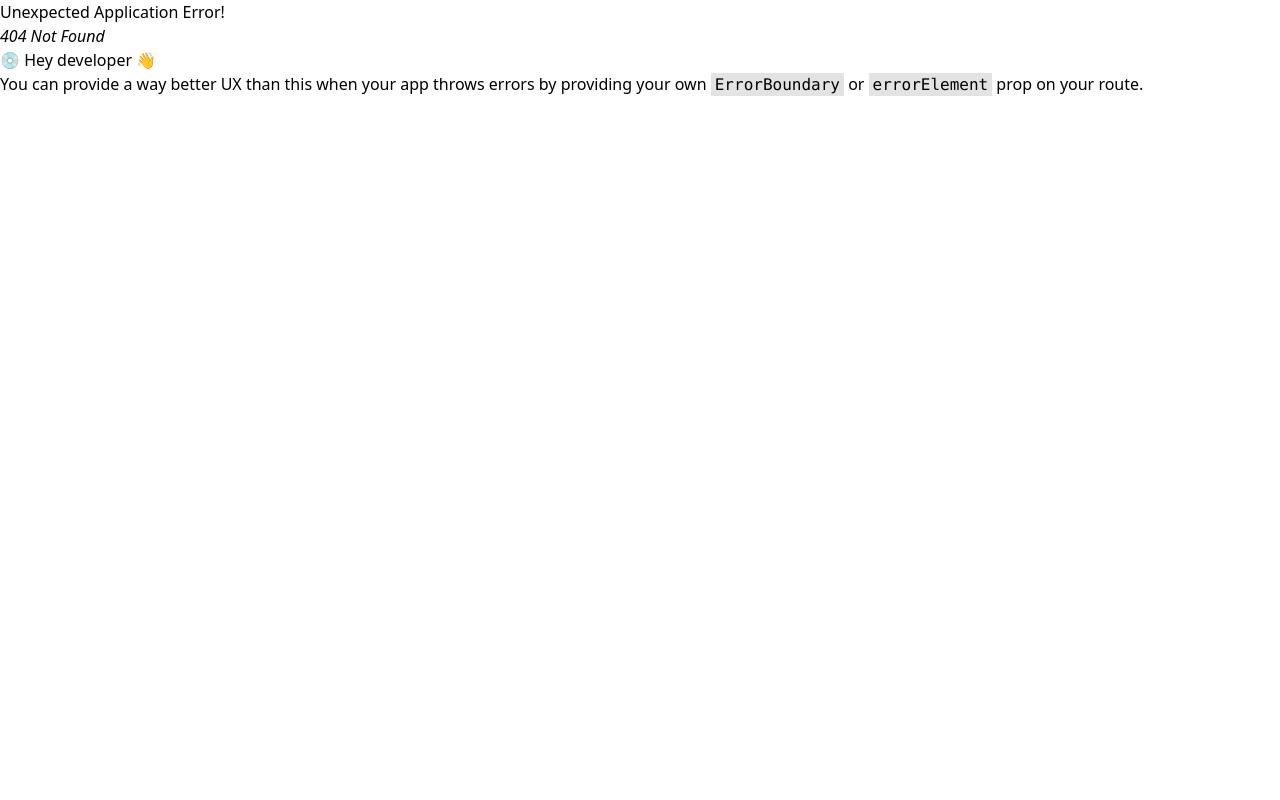
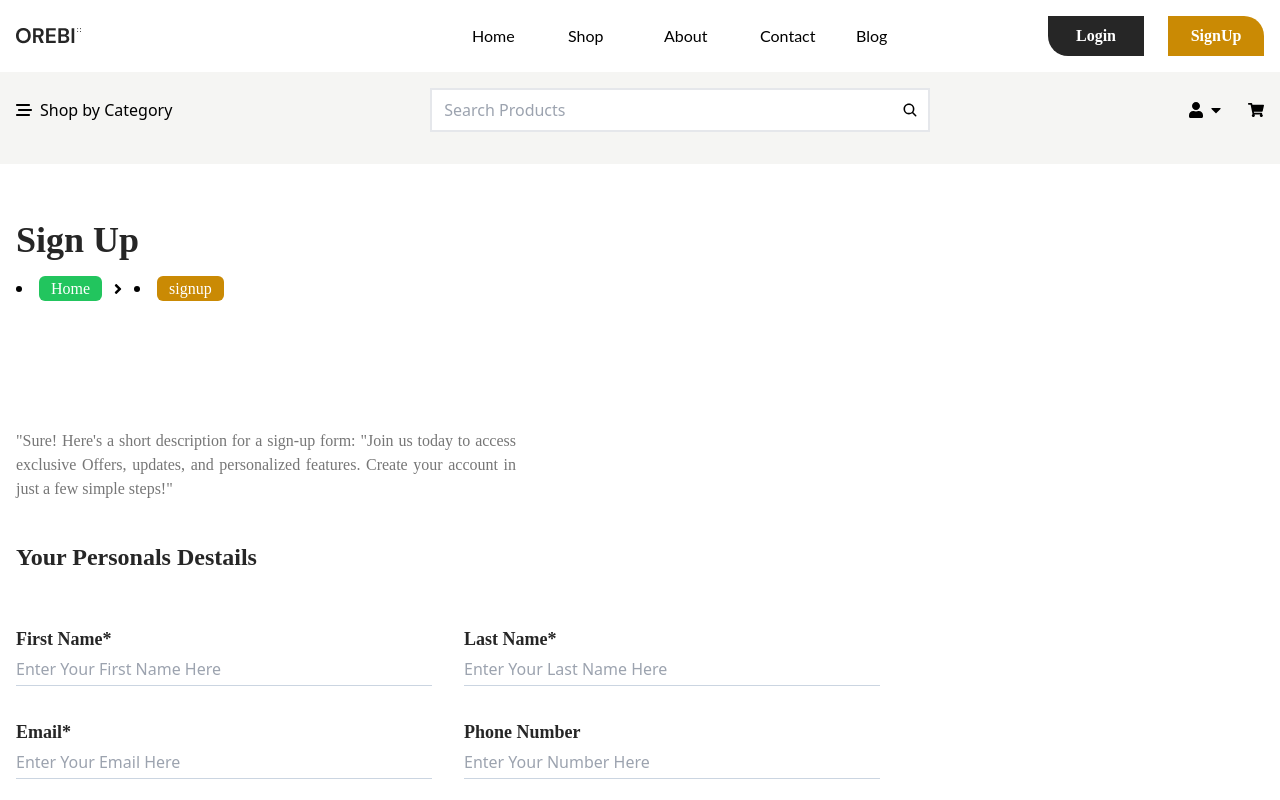
Before and after one commit to mahmudulhasanprodan/OrebiFinal, a React (Vite) app: page /signup in a window 1280 px wide. Before the commit this address had no page. Shown: the top 800 px of the page. Built offline with nearby package versions, Linux system fonts and the light colour scheme.

Commit message:
Contact Page Done

```diff
--- a/src/App.jsx
+++ b/src/App.jsx
@@ -3,6 +3,8 @@ import Home from './Pages/Home/Home';
 import RouteLayout from './RouteLayout/RouteLayout';
 import Shop from './Pages/Shop/Shop';
 import Login from './Pages/Login/Login';
+import Contact from './Pages/Contact/Contact';
+import SignUp from './Pages/SignUp/SignUp';
 
 import {
   createBrowserRouter,
@@ -17,6 +19,8 @@ const router = createBrowserRouter(
       <Route index element={<Home />}></Route>
       <Route path="/shop" element={<Shop />}></Route>
       <Route path="/login" element={<Login />}></Route>
+      <Route path="/contact" element={<Contact />}></Route>
+      <Route path="/signup" element={<SignUp />}></Route>
     </Route>
   ),
 );
--- /dev/null
+++ b/src/ContactComponent/ContactDetails/ContactDetails.jsx
@@ -0,0 +1,95 @@
+import React from 'react'
+import BreadCrumb from '../../CommonComponent/BreadCrumb/BreadCrumb';
+
+const ContactDetails = ({Title}) => {
+  return (
+    <>
+      <div>
+        <div className="container">
+          <div className="px-4 2xl:px-0">
+            <div className="pb-28 py-14">
+              <div>
+                <h2 className="font-DM_Sans text-4xl font-bold text-Btn_Color">
+                  {Title ? Title : "Title Missing"}
+                </h2>
+              </div>
+              <div>
+                <BreadCrumb />
+              </div>
+            </div>
+            <div>
+              <div>
+                <h2 className="font-DM_Sans font-bold text-2xl text-Btn_Color">
+                  Get More Touch
+                </h2>
+              </div>
+              <div>
+                <div className="flex flex-col mt-6">
+                  <label
+                    htmlFor="#"
+                    className="font-DM_Sans font-bold text-lg text-Btn_Color"
+                  >
+                    Name
+                  </label>
+
+                  <input
+                    type="text"
+                    id="PostName"
+                    name="PostName"
+                    placeholder="Enter Your Name Here"
+                    className="w-full md:w-[400px] py-1 border-b-[1px] border-b-slate-300"
+                  />
+                </div>
+                <div className="flex flex-col mt-6">
+                  <label
+                    htmlFor="#"
+                    className="font-DM_Sans font-bold text-lg text-Btn_Color"
+                  >
+                    Email
+                  </label>
+                  <input
+                    type="email"
+                    id="PostEmail"
+                    name="PostEmail"
+                    placeholder="Enter Your Email Here"
+                    className="w-full md:w-[400px] py-1 border-b-[1px] border-b-slate-300"
+                  />
+                </div>
+                <div className="flex flex-col mt-6">
+                  <label
+                    htmlFor="#"
+                    className="font-DM_Sans font-bold text-lg text-Btn_Color pb-1"
+                  >
+                    Message
+                  </label>
+                  <textarea
+                    name="MessageText"
+                    id="MessageText"
+                    className="w-full md:w-[400px] min-h-24 border-[1px] border-slate-300"
+                  ></textarea>
+                </div>
+                <div className="mt-10">
+                  <button className="px-8 py-2 bg-Btn_Color text-Common_Color hover:bg-green-500">
+                    Post Here
+                  </button>
+                </div>
+              </div>
+            </div>
+            <div className="py-48">
+              <iframe
+                src="https://www.google.com/maps/embed?pb=!1m18!1m12!1m3!1d3640.658421623364!2d90.4121301!3d24.1486311!2m3!1f0!2f0!3f0!3m2!1i1024!2i768!4f13.1!3m3!1m2!1s0x3756762b51c4ac8d%3A0xdfdf9f4d8f5fc047!2sBhabanipur%20High%20School!5e0!3m2!1sen!2sbd!4v1738391875532!5m2!1sen!2sbd"
+                width="100%"
+                height="450"
+                allowfullscreen=""
+                loading="lazy"
+                referrerpolicy="no-referrer-when-downgrade"
+              ></iframe>
+            </div>
+          </div>
+        </div>
+      </div>
+    </>
+  );
+}
+
+export default ContactDetails
--- a/src/HomeComponent/Footer/FooterTop/FooterTop.jsx
+++ b/src/HomeComponent/Footer/FooterTop/FooterTop.jsx
@@ -6,7 +6,7 @@ import Flex from '../../../CommonComponent/Flex/Flex'
 const FooterTop = () => {
   return (
     <>
-      <div className="bg-Footer_Color text-Text_Color mt-10 px-4 xl:px-0">
+      <div className="bg-Footer_Color text-Text_Color mt-10 px-4 2xl:px-0">
         <div className="container">
           <div>
             <Flex className={"gap-x-32 md:gap-x-20 xl:gap-x-32 py-10 flex-col md:flex-row gap-y-10"}>
--- a/src/HomeComponent/Header/Header.jsx
+++ b/src/HomeComponent/Header/Header.jsx
@@ -24,9 +24,9 @@ const Header = () => {
 
 
   return (
-    <div className="bg-Common_Color fixed md:static z-10 md:z-0 w-full md:w-[100%] pl-4 xl:pl-0 md:pr-4 xl:pr-0">
+    <div className="bg-Common_Color fixed md:static z-10 md:z-0 w-full md:w-[100%]">
       <div className="container">
-        <Flex className={"items-center justify-between py-4"}>
+        <Flex className={"items-center justify-between py-4 px-4 2xl:px-0"}>
           <div className="cursor-pointer md:hidden lg:block">
             <picture>
               <img src={MainLogo} alt={MainLogo} />
@@ -114,7 +114,7 @@ const Header = () => {
           </div>
 
           <div
-            className={`cursor-pointer px-4 md:hidden md:px-0 ${MenubarOpen && "text-yellow-600"}`}
+            className={`cursor-pointer md:hidden  ${MenubarOpen && "text-yellow-600"}`}
             onClick={HandleMenuBar}
           >
             <span>
--- a/src/HomeComponent/Menu/Menu.jsx
+++ b/src/HomeComponent/Menu/Menu.jsx
@@ -29,7 +29,7 @@ const [MouseHover,setMouseHover] = useState(false);
     <>
       <div className="bg-Menu_Color py-4 pt-16 md:pt-0">
         <div className="container">
-          <Flex className={"items-center justify-between py-4 pl-4 xl:pl-0  md:pr-4 xl:pr-0"}>
+          <Flex className={"items-center justify-between py-4 px-4 2xl:px-0"}>
             <div className="relative flex cursor-pointer items-center gap-x-2">
               <div
                 className="flex items-center gap-x-2"
@@ -129,7 +129,7 @@ const [MouseHover,setMouseHover] = useState(false);
                 </span>
               </div>
             </div>
-            <div className="relative flex cursor-pointer items-center gap-x-6 px-4 md:px-0">
+            <div className="relative flex cursor-pointer items-center gap-x-6">
               <div className="flex items-center gap-x-1">
                 <span>
                   <FaUser />
--- a/src/HomeComponent/NewArrival/NewArraival.jsx
+++ b/src/HomeComponent/NewArrival/NewArraival.jsx
@@ -7,14 +7,32 @@ const NewArraival = () => {
     <>
       <div className="py-10">
         <div className="container">
-          <div className="shadow-ArrivalShadow h-auto md:h-[400px] w-full bg-Common_Color overflow-hidden">
+          <div className="shadow-ArrivalShadow h-auto sm:px-4 2xl:px-0  w-full bg-Common_Color overflow-hidden">
             <div className="">
               <div className="border-b-[1px] border-gray-300 flex items-center justify-between pr-3">
-                <h2 className="p-4 font-Lato text-2xl font-bold tracking-tighter text-Btn_Color"> New Arrival</h2>
-                <button className="px-8 py-2 bg-Btn_Color text-Common_Color">Shop All Products</button>
+                <h2 className="p-4 font-Lato text-2xl font-bold tracking-tighter text-Btn_Color">
+                  {" "}
+                  New Arrival
+                </h2>
+                <button className="px-8 py-2 bg-Btn_Color text-Common_Color">
+                  Shop All Products
+                </button>
               </div>
             </div>
-            <Flex className={"flex flex-col flex-wrap xl:flex-nowrap sm:flex-row items-center justify-center gap-x-3 lg:gap-x-12 overflow-hidden bg-slate-100 md:bg-transparent"}>
+            <Flex
+              className={
+                "flex flex-wrap  items-center justify-center xl:justify-start  gap-x-3 lg:gap-x-12 overflow-hidden bg-slate-100 md:bg-transparent"
+              }
+            >
+              <div className="py-4">
+                <Card />
+              </div>
+              <div className="py-4">
+                <Card />
+              </div>
+              <div className="py-4">
+                <Card />
+              </div>
               <div className="py-4">
                 <Card />
               </div>
--- a/src/HomeComponent/Slider/SliderItem.jsx
+++ b/src/HomeComponent/Slider/SliderItem.jsx
@@ -91,7 +91,7 @@ var settings = {
       <div className="">
         <div className="container">
           <div className="flex gap-x-8">
-            <div className="h-auto w-full xl:w-[950px]">
+            <div className="h-auto w-full xl:w-[950px] xl:px-4 2xl:px-0">
               <Slider {...settings}>
                 <div>
                   <picture>
--- /dev/null
+++ b/src/Pages/Contact/Contact.jsx
@@ -0,0 +1,12 @@
+import React from 'react'
+import ContactDetails from '../../ContactComponent/ContactDetails/ContactDetails'
+
+const Contact = () => {
+  return (
+    <>
+        <ContactDetails Title={"Contact"}/>
+    </>
+  )
+}
+
+export default Contact
--- /dev/null
+++ b/src/Pages/SignUp/SignUp.jsx
@@ -0,0 +1,12 @@
+import React from 'react'
+import SignUpDetails from '../../SignUpComponent/SignUpDetails/SignUpDetails'
+
+const SignUp = () => {
+  return (
+    <>
+        <SignUpDetails Title={"Sign Up"}/>
+    </>
+  )
+}
+
+export default SignUp
--- /dev/null
+++ b/src/SignUpComponent/SignUpDetails/SignForm.jsx
@@ -0,0 +1,28 @@
+import React from 'react'
+import Flex from '../../CommonComponent/Flex/Flex';
+
+const SignForm = ({LabelTitle,InputType,InputId,InputName,InputPlaceHolder,className}) => {
+  return (
+    <>
+      <div>
+        <Flex className={"flex-col"}>
+          <label
+            htmlFor="LabelTitle"
+            className="font-DM_Sans text-lg font-bold text-Btn_Color"
+          >
+            {LabelTitle ? LabelTitle : "Label Title is Missing"}
+          </label>
+          <input
+            type={InputType}
+            id={InputId}
+            name={InputName}
+            placeholder={InputPlaceHolder}
+            className={className}
+          />
+        </Flex>
+      </div>
+    </>
+  );
+}
+
+export default SignForm
--- /dev/null
+++ b/src/SignUpComponent/SignUpDetails/SignUpDetails.jsx
@@ -0,0 +1,87 @@
+import React from 'react'
+import BreadCrumb from '../../CommonComponent/BreadCrumb/BreadCrumb';
+import SignForm from './SignForm';
+import Flex from '../../CommonComponent/Flex/Flex';
+
+const SignUpDetails = ({Title}) => {
+  return (
+    <>
+      <div>
+        <div className="container">
+          <div className="px-4 2xl:px-0">
+            <div className="pb-28 py-14">
+              <div>
+                <h2 className="font-DM_Sans text-4xl font-bold text-Btn_Color">
+                  {Title ? Title : "Title Missing"}
+                </h2>
+              </div>
+              <div>
+                <BreadCrumb />
+              </div>
+            </div>
+            <div>
+              <p className="font-DM_Sans text-base font-normal text-Text_ColorTwo w-full px-4 lg:px-0 md:w-[500px] text-justify">
+                "Sure! Here's a short description for a sign-up form: "Join us
+                today to access exclusive Offers, updates, and personalized
+                features. Create your account in just a few simple steps!"
+              </p>
+            </div>
+            <div className="py-10 mb-3">
+              <h2 className="font-DM_Sans font-bold text-2xl text-Btn_Color">
+                Your Personals Destails
+              </h2>
+            </div>
+            <Flex className={"flex-col gap-y-8"}>
+              <div className="flex gap-x-8 basis-1/2">
+                <div className="basis-1/3">
+                  <SignForm
+                    LabelTitle={"First Name*"}
+                    InputType={"text"}
+                    InputId={"FirstName"}
+                    InputName={"FirstName"}
+                    InputPlaceHolder={"Enter Your First Name Here"}
+                    className={"border-b-[1px] border-b-slate-300 py-1"}
+                  />
+                </div>
+                <div className="basis-1/3">
+                  <SignForm
+                    LabelTitle={"Last Name*"}
+                    InputType={"text"}
+                    InputId={"LastName"}
+                    InputName={"LastName"}
+                    InputPlaceHolder={"Enter Your Last Name Here"}
+                    className={"border-b-[1px] border-b-slate-300 py-1"}
+                  />
+                </div>
+              </div>
+              <div className="flex gap-x-8 basis-1/2">
+                <div className="basis-1/3">
+                  <SignForm
+                    LabelTitle={"Email*"}
+                    InputType={"email"}
+                    InputId={"EmailId"}
+                    InputName={"EmailId"}
+                    InputPlaceHolder={"Enter Your Email Here"}
+                    className={"border-b-[1px] border-b-slate-300 py-1"}
+                  />
+                </div>
+                <div className="basis-1/3">
+                  <SignForm
+                    LabelTitle={"Phone Number"}
+                    InputType={"number"}
+                    InputId={"Number"}
+                    InputName={"Number"}
+                    InputPlaceHolder={"Enter Your Number Here"}
+                    className={"border-b-[1px] border-b-slate-300 py-1"}
+                  />
+                </div>
+              </div>
+            </Flex>
+          </div>
+        </div>
+      </div>
+    </>
+  );
+}
+
+export default SignUpDetails
```
